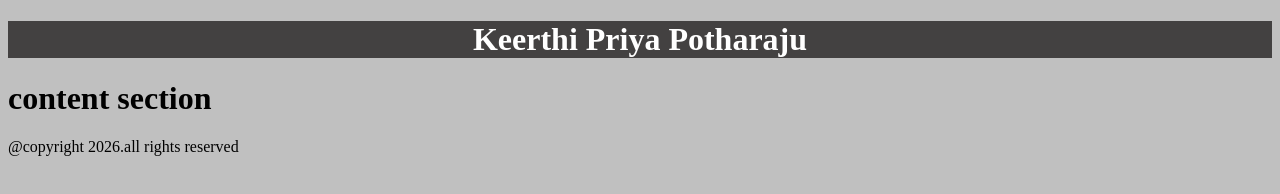
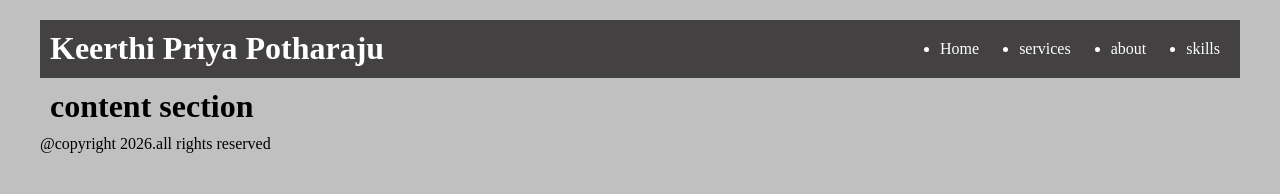
Before and after one commit to keerthipriyapotharaju/keerthipriyapotharaju.github.io, a plain HTML site: page file1.html in a window 1280 px wide. Drawn offline with Linux system fonts and the light colour scheme.

Commit message:
update file1.html,update style.html

```diff
--- a/file1.html
+++ b/file1.html
@@ -8,8 +8,17 @@
 </head>
 <body bgcolor="silver">
     <div>
-        <div class="header" ><h1>Keerthi Priya Potharaju</h1></div>
-        <div><h1>content section</h1></div>
+        <div class="header" ><h1>Keerthi Priya Potharaju</h1>
+        <ul class="menu">
+            <li a href="#">Home </li>
+            <li a href="#">services </li>
+            <li a href="#">about </li>
+            <li a href="#">skills </li>
+            </ul>
+        </div>
+        <div>
+            <h1>content section</h1>
+        </div>
         <div class="footer">@copyright 2026.all rights reserved</div>
     </div>
 </body>
--- a/style.css
+++ b/style.css
@@ -1,11 +1,16 @@
 .header{
+    display:flex;
+    justify-content: space-between;
 background-color: rgb(67, 65, 65);
 color: white;
-text-align: center;
 }
 .footer{
 background-color: silver;
 }
-.container{
-margin: 10px;
+*{
+margin:10px;
 }
+.menu{
+    display:flex;
+    gap: 20px;
+}
```
